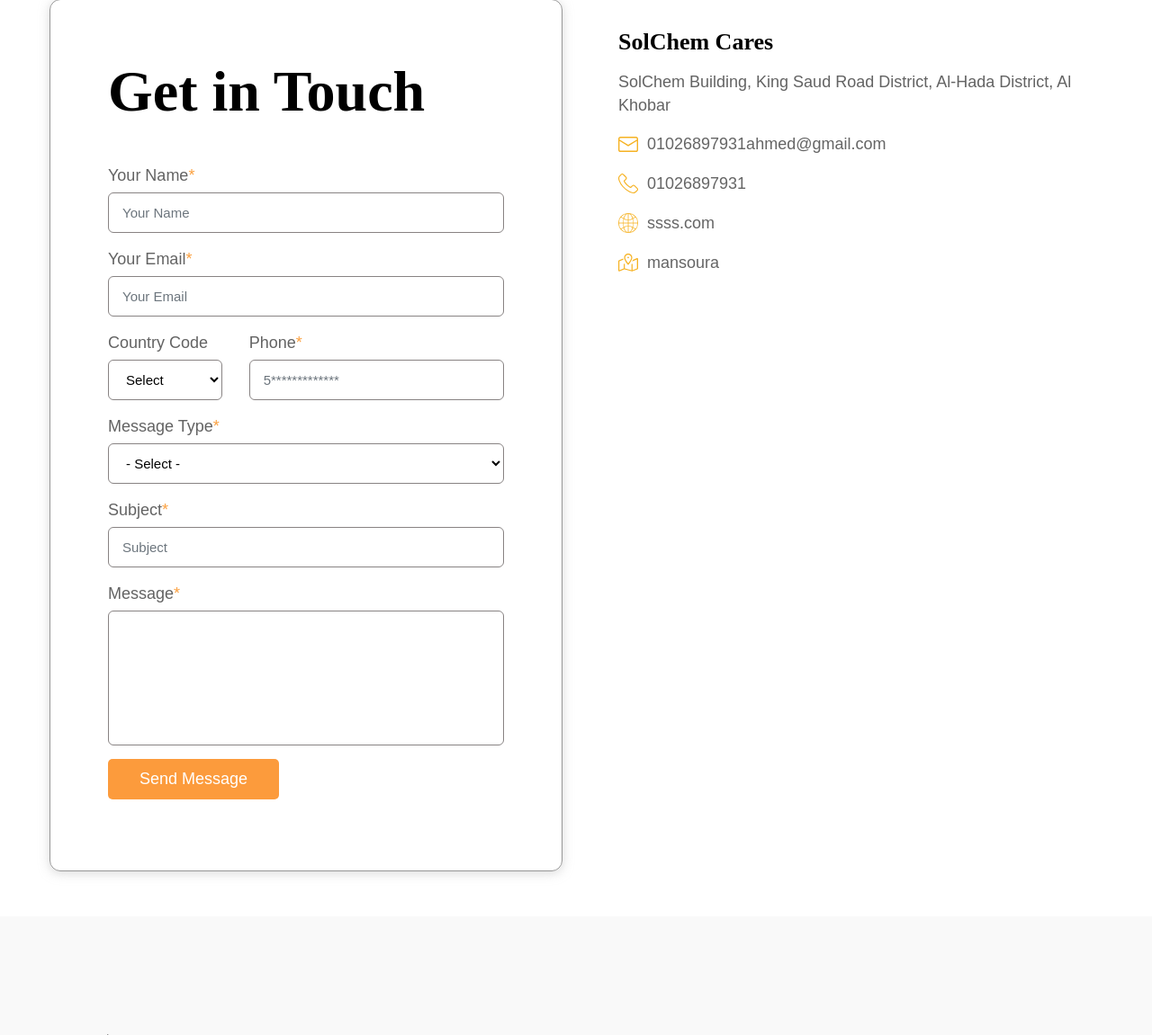
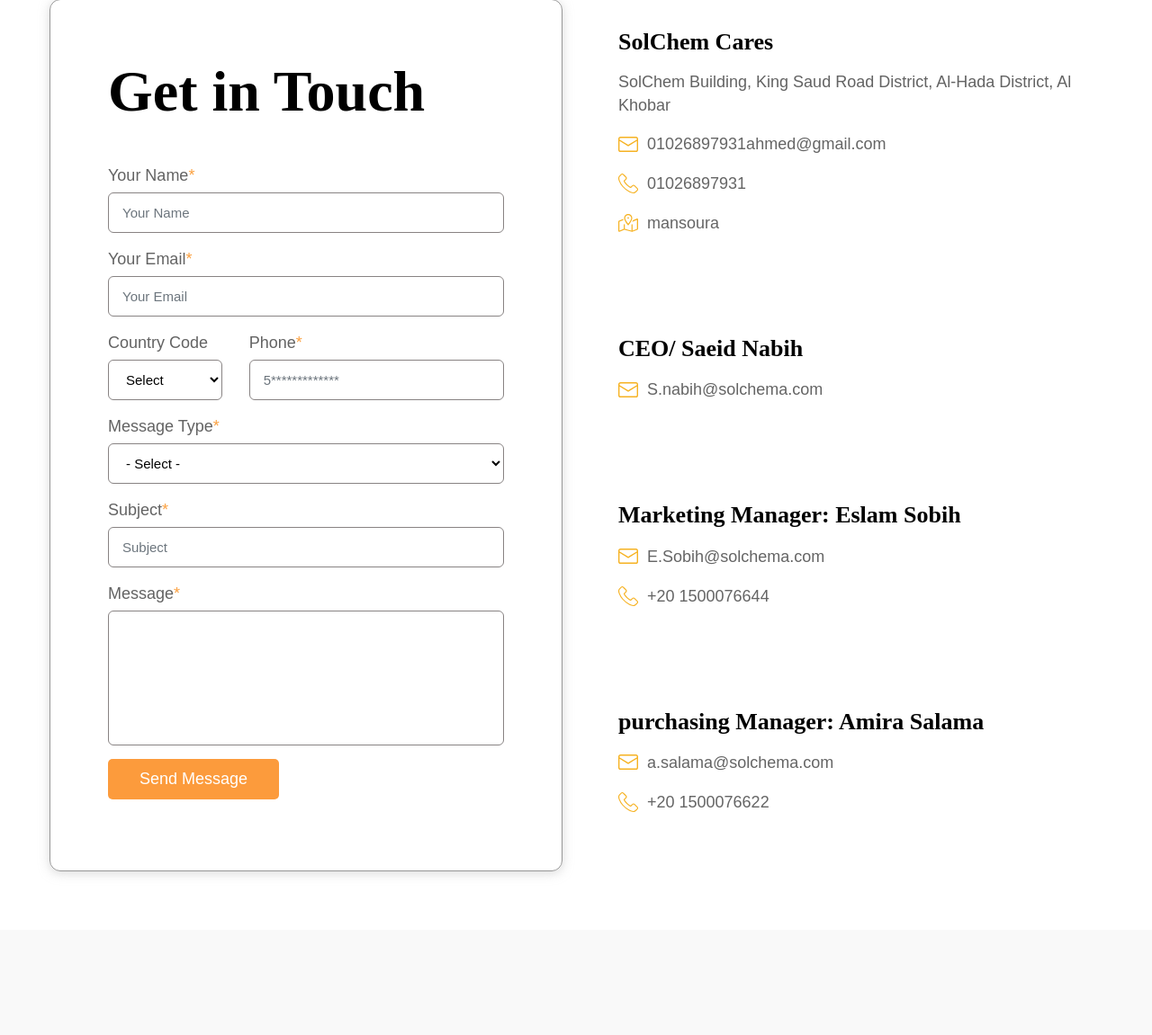
Before and after one commit to EngAhmedElBayoumi/solchuma, a Django app: page /contact/en/contact in a window 1280 px wide. Shown: the part 343-1494 px from the top of the page at 90% size. Run offline with Django 5.2, Linux system fonts and the light colour scheme; data comes from the database, SQL or seed files in the repository; both versions use the stored data as it was after the commit; some libraries are stand-ins or nearby versions; some web fonts are replaced.

Commit message:
Dasdasdas

```diff
--- a/contact/models.py
+++ b/contact/models.py
@@ -1,4 +1,6 @@
 from django.db import models
+#import rich text field
+from ckeditor.fields import RichTextField
 
 # Create your models here.
 
@@ -28,8 +30,15 @@ class contact(models.Model):
     phone = models.CharField(max_length=200)
     address = models.CharField(max_length=200)
     address_ar = models.CharField(max_length=200)
+    locaction = models.CharField(max_length=200, null=True, blank=True)
+    website = models.CharField(max_length=200, null=True, blank=True)
     def __str__(self):
         return self.title
+
+
+
+
+
 
 # contact message information name , email , phone , conuntry code , message type , subject , message
 class contact_message(models.Model):
--- a/templates/contact.html
+++ b/templates/contact.html
@@ -123,19 +123,63 @@
                                             <img src="{% static 'images/new/phone-icon.svg' %}" alt="phone-icon">
                                             <a href="tel:+123 13 801 9392">{{contact.phone}}</a>
                                         </div>
+                                        {% if contact.website %}
                                         <div class="infoItem my-3">
                                             <img src="{% static 'images/new/globe.png' %}" alt="phone-icon">
-                                            <a href="tel:+123 13 801 9392">ssss.com</a>
+                                            <a href="{{contact.website}}">{{contact.website}}</a>
                                         </div>
+                                        {% endif %}
                                         <div class="infoItem my-3">
                                             <img src="{% static 'images/new/location.svg' %}" alt="main-icon">
-                                            <a href="#" target="_blank">
+                                            <a href="{{contact.locaction}}" target="_blank">
                                                 <span>{{contact.address}}</span>
                                             </a>
                                         </div>
                                     </div>
                                 </div>
                                 {% endfor %}
+
+                                <div class="col-lg-12">
+                                    <div class="infosolslschem">
+                                        <h4>CEO/ Saeid Nabih</h4>
+
+                                        <div class="infoItem my-3 mb-0">
+                                            <img src="{% static 'images/new/main-icon.svg' %}" alt="main-icon">
+                                            <a href="mailto: S.nabih@solchema.com ">S.nabih@solchema.com </a>
+                                        </div>
+
+                                    </div>
+                                </div>
+
+                                <div class="col-lg-12">
+                                    <div class="infosolslschem">
+                                        <h4>Marketing Manager: Eslam Sobih</h4>
+                                        <div class="infoItem my-3 mb-0">
+                                            <img src="{% static 'images/new/main-icon.svg' %}" alt="main-icon">
+                                            <a href="mailto: E.Sobih@solchema.com ">E.Sobih@solchema.com </a>
+                                        </div>
+                                        <div class="infoItem my-3">
+                                            <img src="{% static 'images/new/phone-icon.svg' %}" alt="phone-icon">
+                                            <a href="tel:+20 1500076644">+20 1500076644</a>
+                                        </div>
+
+                                    </div>
+                                </div>
+                                <div class="col-lg-12">
+                                    <div class="infosolslschem">
+                                        <h4>purchasing Manager: Amira Salama</h4>
+
+                                        <div class="infoItem my-3 mb-0">
+                                            <img src="{% static 'images/new/main-icon.svg' %}" alt="main-icon">
+                                            <a href="mailto: a.salama@solchema.com ">a.salama@solchema.com </a>
+                                        </div>
+                                        <div class="infoItem my-3">
+                                            <img src="{% static 'images/new/phone-icon.svg' %}" alt="phone-icon">
+                                            <a href="tel:+20 1500076622">+20 1500076622</a>
+                                        </div>
+
+                                    </div>
+                                </div>
 
                             </div>
                         </div>
```
Also changed, not shown: templates/ar/contact.html (+46 -2 lines), contact/migrations/0003_contact_aditional_info_contact_aditional_info_ar_and_more.py (added), contact/migrations/0004_alter_contact_aditional_info_and_more.py (added), contact/migrations/0005_contact_website.py (added), contact/migrations/0006_remove_contact_locaction_ar.py (added), contact/migrations/0007_remove_contact_aditional_info_and_more.py (added), db.sqlite3.
